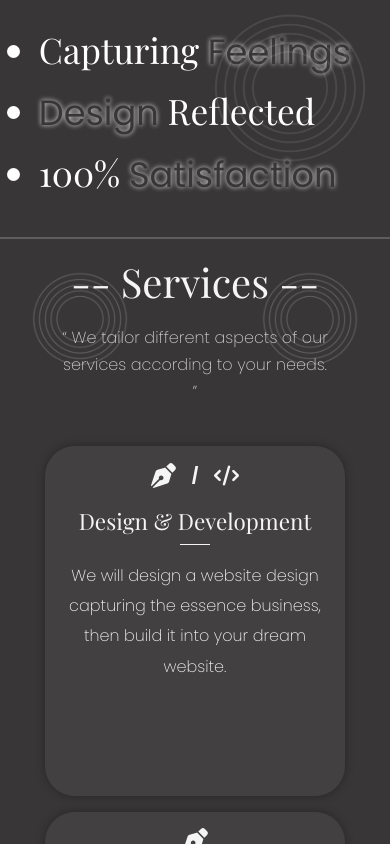
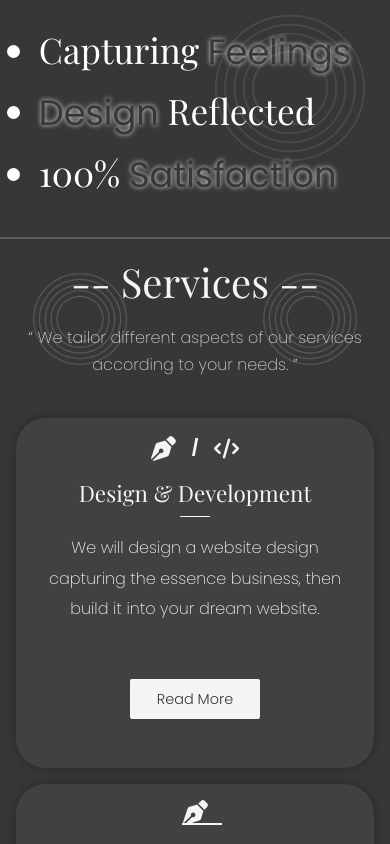
Before and after one commit to Jojo-Fkd/JFKD, a plain HTML site: page index.html in a window 390 px wide. Shown: the part 1952-2796 px from the top of the page. Drawn offline with nearby package versions, Linux system fonts and the light colour scheme; a web font is replaced by a local one.

Commit message:
committed

```diff
--- a/css/landing.css
+++ b/css/landing.css
@@ -428,7 +428,7 @@
 }
 
 .card {
-  width: 290px;
+  width: 300px;
   height: 350px;
   display: flex;
   gap: 1rem;
@@ -520,7 +520,23 @@
   font-weight: 200;
   line-height: 1.9;
   text-align: center;
-  height: 150px;
+  height: 130px;
+}
+
+.card button {
+  background: var(--FONTCOLOR);
+  color: var(--BGCOLOR);
+  height: 40px;
+  width: 130px;
+  font-size: 0.9rem;
+  border-radius: 2px;
+  transition: all 0.3s ease;
+  border: 2px solid var(--FONTCOLOR);
+}
+
+.card button:hover {
+  background: transparent;
+  color: var(--FONTCOLOR);
 }
 
 .service-list ul {
@@ -615,8 +631,18 @@
 }
 
 @media screen and (max-width: 450px) {
+  .main q {
+    width: 100%;
+  }
+
   .service-list ul {
     width: 90vw;
+  }
+}
+
+@media screen and (max-width: 390px) {
+  .card {
+    width: 100%;
   }
 }
 
@@ -672,7 +698,6 @@ figure.main-cta figcaption p {
   font-size: 1rem !important;
   margin-bottom: 1rem !important;
   color: var(--FONTCOLOR);
-  text-align: center;
   line-height: 1.6;
 }
 
@@ -744,9 +769,3 @@ figure.main-cta figcaption p {
     font-size: 1rem;
   }
 }
-
-@media screen and (max-width: 355px) {
-  .interest-cta h3 {
-    font-size: 0.92rem;
-  }
-}
--- a/css/work-examples.css
+++ b/css/work-examples.css
@@ -1,6 +1,7 @@
 #work-examples {
   min-height: 100vh;
   gap: 2.5rem;
+  padding: 1rem;
   display: flex;
   flex-direction: column;
   background: url(../images/rfa-image.PNG);
--- a/index.html
+++ b/index.html
@@ -298,6 +298,7 @@
               We will design a website design capturing the essence business,
               then build it into your dream website.
             </p>
+            <button>Read More</button>
           </article>
           <article class="card re-design">
             <h2>
@@ -317,6 +318,7 @@
               We can re-design website you are not satisified with so it can
               meet your expectations.
             </p>
+            <button>Read More</button>
           </article>
 
           <section class="service-list">
```
